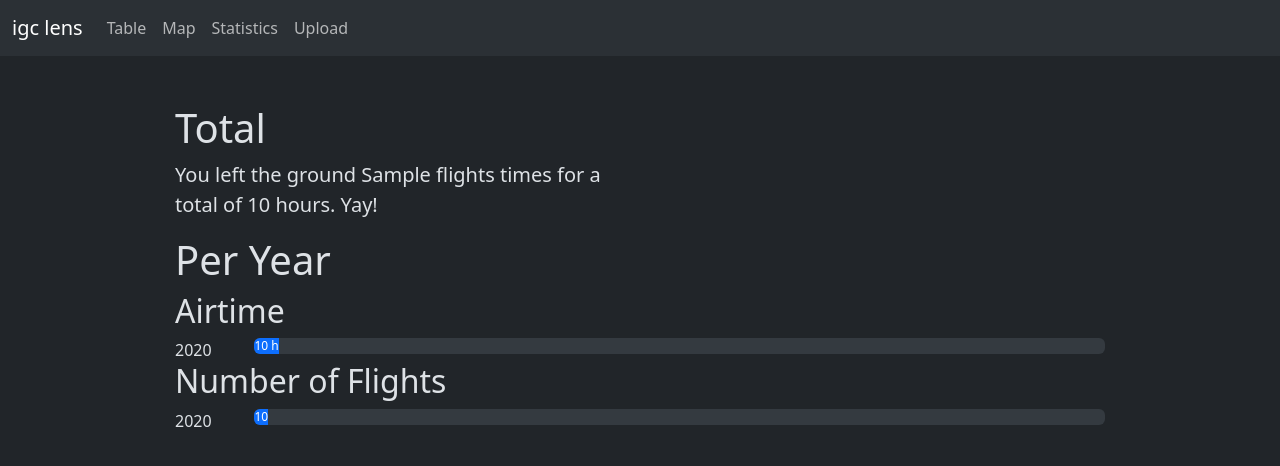
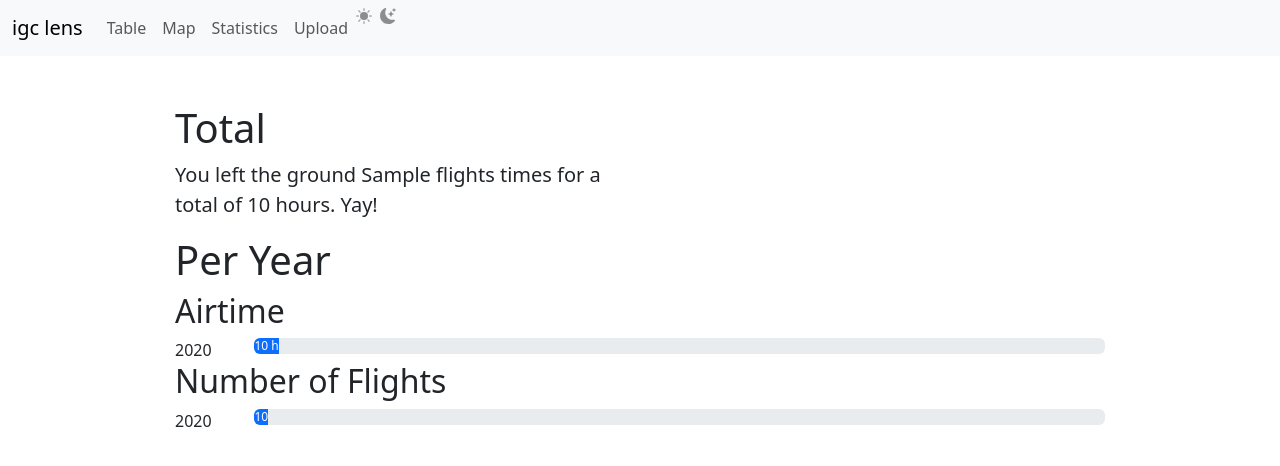
Before and after one commit to adam87328/igc-lens, a Django app: template frontend/templates/frontend/statistics.html in a window 1280 px wide. Shown: the top 466 px of the page. Run offline with Django 5.2, Linux system fonts and the light colour scheme; the template is opened without the code that fills it: most values are stand-ins (such as "Sample title", 1, 10 or a date in 2020).

Commit message:
darkmode

```diff
--- /dev/null
+++ b/frontend/static/colormode.js
@@ -0,0 +1,84 @@
+/*!
+ * Color mode toggler for Bootstrap's docs (https://getbootstrap.com/)
+ * Copyright 2011-2024 The Bootstrap Authors
+ * Licensed under the Creative Commons Attribution 3.0 Unported License.
+ */
+
+(() => {
+  'use strict'
+
+  const getStoredTheme = () => localStorage.getItem('theme')
+  const setStoredTheme = theme => localStorage.setItem('theme', theme)
+
+  const getPreferredTheme = () => {
+    const storedTheme = getStoredTheme()
+    if (storedTheme) {
+      return storedTheme
+    }
+
+    return window.matchMedia('(prefers-color-scheme: dark)').matches ? 'dark' : 'light'
+  }
+
+  const setTheme = theme => {
+    if (theme === 'auto') {
+      document.documentElement.setAttribute('data-bs-theme', (window.matchMedia('(prefers-color-scheme: dark)').matches ? 'dark' : 'light'))
+    } else {
+      document.documentElement.setAttribute('data-bs-theme', theme)
+    }
+    // set leaflet map theme if there is on on this page
+    if (typeof mapThemeInterface !== 'undefined') {
+        mapThemeInterface.updateMapTheme(theme);
+      }
+    }
+
+  setTheme(getPreferredTheme())
+
+  const showActiveTheme = (theme, focus = false) => {
+    const themeSwitcher = document.querySelector('#bd-theme')
+
+    if (!themeSwitcher) {
+      return
+    }
+
+    const themeSwitcherText = document.querySelector('#bd-theme-text')
+    const activeThemeIcon = document.querySelector('.theme-icon-active use')
+    const btnToActive = document.querySelector(`[data-bs-theme-value="${theme}"]`)
+    const svgOfActiveBtn = btnToActive.querySelector('svg use').getAttribute('href')
+
+    document.querySelectorAll('[data-bs-theme-value]').forEach(element => {
+      element.classList.remove('active')
+      element.setAttribute('aria-pressed', 'false')
+    })
+
+    btnToActive.classList.add('active')
+    btnToActive.setAttribute('aria-pressed', 'true')
+    activeThemeIcon.setAttribute('href', svgOfActiveBtn)
+    const themeSwitcherLabel = `${themeSwitcherText.textContent} (${btnToActive.dataset.bsThemeValue})`
+    themeSwitcher.setAttribute('aria-label', themeSwitcherLabel)
+
+    if (focus) {
+      themeSwitcher.focus()
+    }
+  }
+
+  window.matchMedia('(prefers-color-scheme: dark)').addEventListener('change', () => {
+    const storedTheme = getStoredTheme()
+    if (storedTheme !== 'light' && storedTheme !== 'dark') {
+      setTheme(getPreferredTheme())
+    }
+  })
+
+  window.addEventListener('DOMContentLoaded', () => {
+    showActiveTheme(getPreferredTheme())
+
+    document.querySelectorAll('[data-bs-theme-value]')
+      .forEach(toggle => {
+        toggle.addEventListener('click', () => {
+          const theme = toggle.getAttribute('data-bs-theme-value')
+          setStoredTheme(theme)
+          setTheme(theme)
+          showActiveTheme(theme, true)
+        })
+      })
+  })
+})()
--- a/frontend/templates/frontend/flights_map.html
+++ b/frontend/templates/frontend/flights_map.html
@@ -70,12 +70,16 @@ body {
 </script>
 <!-- leaflet map -->
 {% load static %}
+<script src="{% static 'map_markers.js' %}"></script>
 <script>
     // Marker data
     const markerList = {{ marker_list|safe }};
     // map bounding box
     const cornerNE = {{corner_NE|safe}};
     const cornerSW = {{corner_SW|safe}};
+    // Initialize map if the map container exists
+    if (document.getElementById('map')) {
+      mapThemeInterface.initMap(markerList,cornerNE,cornerSW);
+    }
 </script>
-<script src="{% static 'map_markers.js' %}"></script>
 {% endblock %}
--- a/frontend/templates/frontend/homepage.html
+++ b/frontend/templates/frontend/homepage.html
@@ -1,4 +1,7 @@
 {% extends "main.html" %}
 
-{% block content %}
+{% block head %}
 {% endblock %}
+
+{% block navbar %}
+{% endblock %}
--- a/frontend/templates/main.html
+++ b/frontend/templates/main.html
@@ -1,4 +1,3 @@
-{% load static %}
 <!doctype html>
 <html lang="en"  data-bs-theme="dark">
   <head>
@@ -11,12 +10,24 @@
       crossorigin="anonymous">
     <link rel="stylesheet"
       href="https://cdn.jsdelivr.net/npm/bootstrap-icons@1.11.3/font/bootstrap-icons.min.css">
-    <link rel="stylesheet"
-      href="{% static 'colors.css' %}">
-      {% block head %}
+    <!-- own stuff -->
+    {% load static %}
+    <link rel="stylesheet" href="{% static 'colors.css' %}">
+    <script src="{% static 'colormode.js' %}"></script>
+    <!-- block head -->
+    {% block head %}
     {% endblock %}
   </head>
   <body>
+    <style>
+      .bi {
+        width: 1em;
+        height: 1em;
+        vertical-align: center;
+        fill: currentcolor;
+        }
+    </style>
+    {% include "svg.html" %}
     <nav class="navbar navbar-expand-lg bg-body-tertiary">
       <div class="container-fluid">
         <a class="navbar-brand" href="{% url 'frontend:homepage' %}">igc lens</a>
@@ -37,7 +48,19 @@
             <li class="nav-item">
               <a class="nav-link" aria-current="page" href="{% url 'importer:upload' %}">Upload</a>
             </li>
+            <!-- tmp buttons to switch dark/light mode -->
+            <li>
+              <button type="button" class="dropdown-item d-flex" data-bs-theme-value="light" aria-pressed="false">
+                <svg class="bi me-2 opacity-50"><use href="#sun-fill"></use></svg>
+              </button>
+            </li>
+            <li>
+              <button type="button" class="dropdown-item d-flex active" data-bs-theme-value="dark" aria-pressed="true">
+                <svg class="bi me-2 opacity-50"><use href="#moon-stars-fill"></use></svg>
+              </button>
+            </li>
           </ul>
+          <!-- block to display filter form where applicable -->
           {% block navbar %}
           {% endblock %}
         </div>
--- /dev/null
+++ b/frontend/templates/svg.html
@@ -0,0 +1,12 @@
+<svg xmlns="http://www.w3.org/2000/svg" class="d-none">
+  <symbol id="moon-stars-fill" viewBox="0 0 16 16">
+    <path d="M6 .278a.768.768 0 0 1 .08.858 7.208 7.208 0 0 0-.878 3.46c0 4.021 3.278 7.277 7.318 7.277.527 0 1.04-.055 1.533-.16a.787.787 0 0 1 .81.316.733.733 0 0 1-.031.893A8.349 8.349 0 0 1 8.344 16C3.734 16 0 12.286 0 7.71 0 4.266 2.114 1.312 5.124.06A.752.752 0 0 1 6 .278z"></path>
+    <path d="M10.794 3.148a.217.217 0 0 1 .412 0l.387 1.162c.173.518.579.924 1.097 1.097l1.162.387a.217.217 0 0 1 0 .412l-1.162.387a1.734 1.734 0 0 0-1.097 1.097l-.387 1.162a.217.217 0 0 1-.412 0l-.387-1.162A1.734 1.734 0 0 0 9.31 6.593l-1.162-.387a.217.217 0 0 1 0-.412l1.162-.387a1.734 1.734 0 0 0 1.097-1.097l.387-1.162zM13.863.099a.145.145 0 0 1 .274 0l.258.774c.115.346.386.617.732.732l.774.258a.145.145 0 0 1 0 .274l-.774.258a1.156 1.156 0 0 0-.732.732l-.258.774a.145.145 0 0 1-.274 0l-.258-.774a1.156 1.156 0 0 0-.732-.732l-.774-.258a.145.145 0 0 1 0-.274l.774-.258c.346-.115.617-.386.732-.732L13.863.1z"></path>
+  </symbol>
+  <symbol id="sun-fill" viewBox="0 0 16 16">
+    <path d="M8 12a4 4 0 1 0 0-8 4 4 0 0 0 0 8zM8 0a.5.5 0 0 1 .5.5v2a.5.5 0 0 1-1 0v-2A.5.5 0 0 1 8 0zm0 13a.5.5 0 0 1 .5.5v2a.5.5 0 0 1-1 0v-2A.5.5 0 0 1 8 13zm8-5a.5.5 0 0 1-.5.5h-2a.5.5 0 0 1 0-1h2a.5.5 0 0 1 .5.5zM3 8a.5.5 0 0 1-.5.5h-2a.5.5 0 0 1 0-1h2A.5.5 0 0 1 3 8zm10.657-5.657a.5.5 0 0 1 0 .707l-1.414 1.415a.5.5 0 1 1-.707-.708l1.414-1.414a.5.5 0 0 1 .707 0zm-9.193 9.193a.5.5 0 0 1 0 .707L3.05 13.657a.5.5 0 0 1-.707-.707l1.414-1.414a.5.5 0 0 1 .707 0zm9.193 2.121a.5.5 0 0 1-.707 0l-1.414-1.414a.5.5 0 0 1 .707-.707l1.414 1.414a.5.5 0 0 1 0 .707zM4.464 4.465a.5.5 0 0 1-.707 0L2.343 3.05a.5.5 0 1 1 .707-.707l1.414 1.414a.5.5 0 0 1 0 .708z"></path>
+  </symbol>
+  <symbol id="three-dots" viewBox="0 0 16 16">
+    <path d="M3 9.5a1.5 1.5 0 1 1 0-3 1.5 1.5 0 0 1 0 3zm5 0a1.5 1.5 0 1 1 0-3 1.5 1.5 0 0 1 0 3zm5 0a1.5 1.5 0 1 1 0-3 1.5 1.5 0 0 1 0 3z"></path>
+  </symbol>
+</svg>
```
Also changed, not shown: frontend/static/flight_detail_map.js (+45 -7 lines), frontend/static/map_markers.js (+40 -23 lines), frontend/templates/frontend/flight_detail.html (+10 -6 lines), igc_lens/settings.py (+3 -4 lines).
